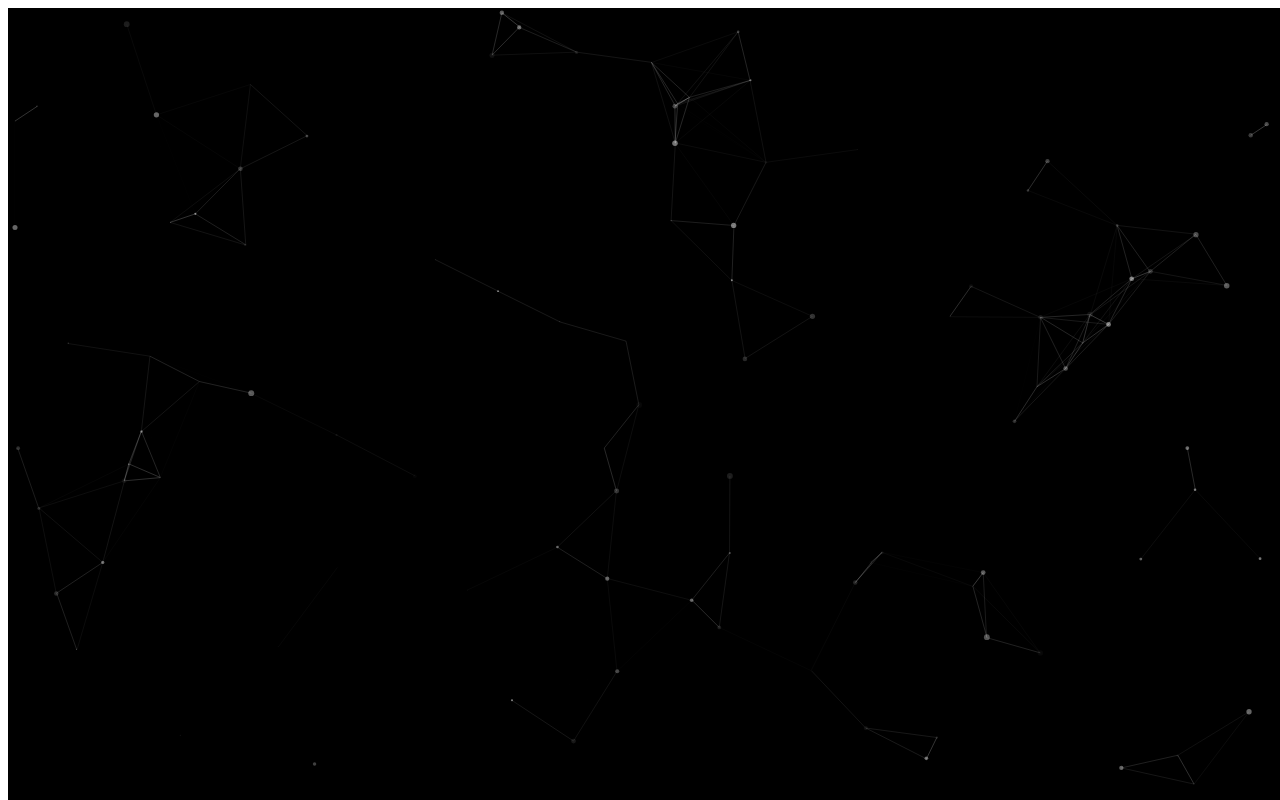
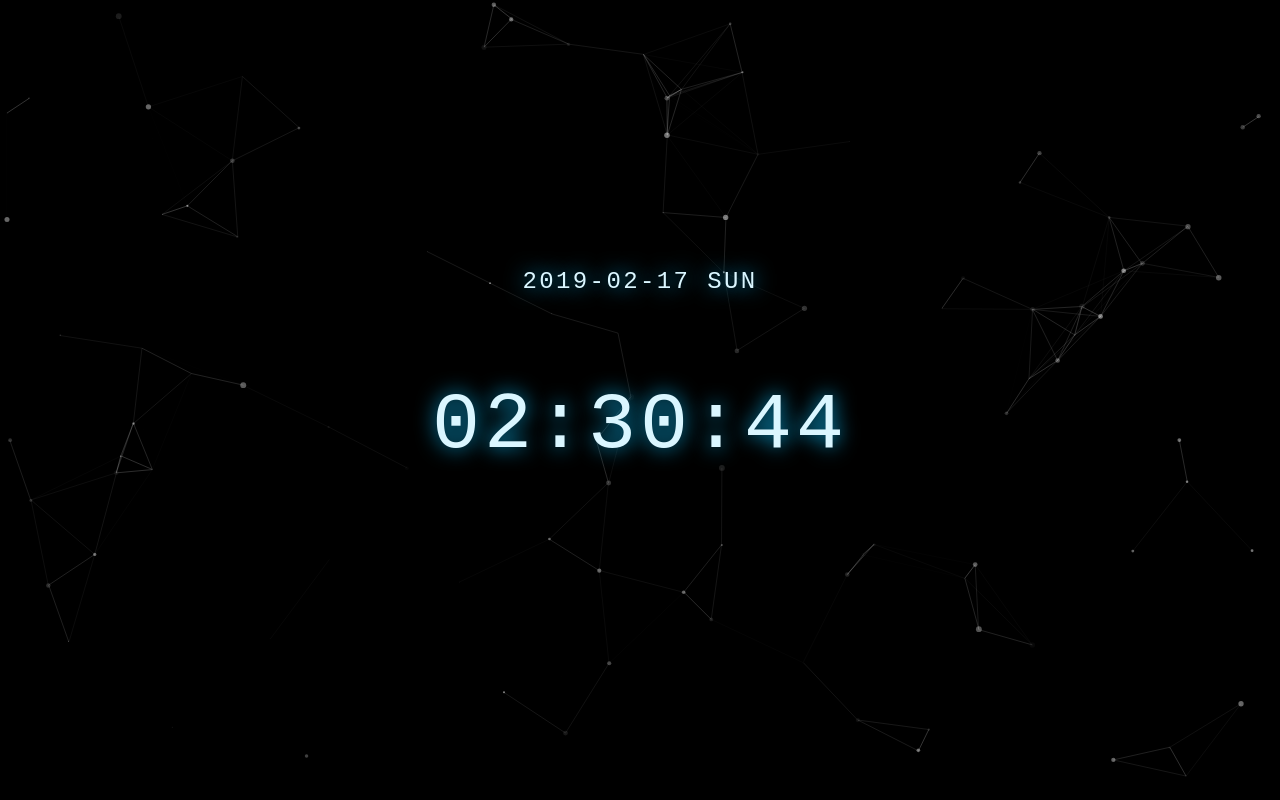
Before and after one commit to BorrisonXiao/MagicMirror-1, a plain HTML site: page index.html in a window 1280 px wide. Drawn offline with nearby package versions, Linux system fonts and the light colour scheme.

Commit message:
clock working

```diff
--- a/css/particleMod.css
+++ b/css/particleMod.css
@@ -1,4 +1,14 @@
 /* ---- particles.js container ---- */
+body {
+  margin: 0;
+  font: normal 75% Arial, Helvetica, sans-serif;
+}
+
+canvas {
+  display: block;
+  vertical-align: bottom;
+}
+
 #particles-js {
   position: absolute;
   width: 100%;
--- a/index.html
+++ b/index.html
@@ -2,9 +2,10 @@
   <title>Magic Mirror</title>
   <link rel="stylesheet" href="css/particleMod.css">
   <link rel="stylesheet" href="css/clock.css">
-  <link rel="stylesheet" href="css/main.css">
+  <link rel="stylesheet" href="css/bankinginfo.css">
   <script src="http://cdn.jsdelivr.net/particles.js/2.0.0/particles.min.js"></script>
   <script src="http://cdnjs.cloudflare.com/ajax/libs/jquery/2.1.3/jquery.min.js"></script>
+  <script src="https://cdnjs.cloudflare.com/ajax/libs/vue/2.3.4/vue.min.js"></script>
   <script src="js/main.js"></script>
 </head>
 
@@ -15,8 +16,11 @@
     <script src="js/particleMod.js"></script>
   </div>
 
-  <button onclick="hiTest()">HIIII</button>
-
-
+  <!-- clock -->
+  <div id="clock">
+    <p class="date">{{ date }}</p>
+    <p class="time">{{ time }}</p>
+    <script src="js/clock.js"></script>
+  </div>
 
 </body>
--- a/js/bankinginfo.js
+++ b/js/bankinginfo.js
@@ -9,15 +9,16 @@ function getAllCustomers() {
   customerListReq.onload = () => {
     /* Parse the returned JSON object */
     customerList = JSON.parse(customerListReq.responseText);
-  };
+
     /* TODO: How to use the fetched data? */
     console.log(customerList[0]);
     var displayContainer = document.createElement("div");
     displayContainer.append(customerList[0]._id);
+
     var customerContainer = document.getElementsByClassName(
       "customerContainer"
     )[0];
     customerContainer.appendChild(displayContainer);
-
+  };
   customerListReq.send();
 }
--- a/js/clock.js
+++ b/js/clock.js
@@ -1,30 +1,25 @@
-$(document).ready(function() {
+var clock = new Vue({
+  el: '#clock',
+  data: {
+    time: '',
+    date: ''
+  }
+});
 
-  function second_passed() {
-    $('.clock').removeClass('is-off');
+var week = ['SUN', 'MON', 'TUE', 'WED', 'THU', 'FRI', 'SAT'];
+var timerID = setInterval(updateTime, 1000);
+updateTime();
+
+function updateTime() {
+  var cd = new Date();
+  clock.time = zeroPadding(cd.getHours(), 2) + ':' + zeroPadding(cd.getMinutes(), 2) + ':' + zeroPadding(cd.getSeconds(), 2);
+  clock.date = zeroPadding(cd.getFullYear(), 4) + '-' + zeroPadding(cd.getMonth() + 1, 2) + '-' + zeroPadding(cd.getDate(), 2) + ' ' + week[cd.getDay()];
+};
+
+function zeroPadding(num, digit) {
+  var zero = '';
+  for (var i = 0; i < digit; i++) {
+    zero += '0';
   }
-  setTimeout(second_passed, 2000)
-
-  $('.switcher').on('click', function(e) {
-    e.preventDefault();
-    $('.screen').toggleClass('glitch');
-  });
-
-
-  var newDate = new Date();
-  newDate.setDate(newDate.getDate());
-
-  setInterval(function() {
-
-    var hours = new Date().getHours();
-    var seconds = new Date().getSeconds();
-    var minutes = new Date().getMinutes();
-
-    var realTime = (hours < 10 ? '0' : '') + hours + ' : ' + (minutes < 10 ? '0' : '') + minutes + ' : ' + (seconds < 10 ? '0' : '') + seconds
-
-    $('.time').html(realTime);
-    $('.time').attr('data-time', realTime);
-
-  }, 1000);
-
-});
+  return (zero + num).slice(-digit);
+}
```
Lines whose indentation alone changed are shown as unchanged.
